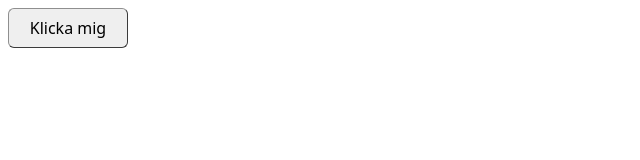
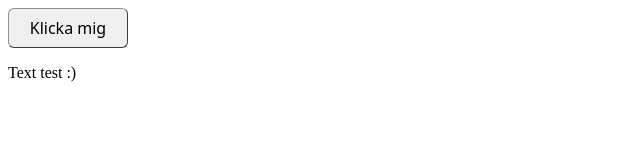
Before and after one commit to Yabbadubba/uppgift3, a plain HTML site: page index.html in a window 1280 px wide. Shown: the full height of the page, 0-640 px from the left. Drawn offline with Linux system fonts and the light colour scheme.

Commit message:
tillagt text

```diff
--- a/index.html
+++ b/index.html
@@ -12,6 +12,7 @@
     <div id="buttondiv">
 
         <button type="button" id="knapp" onclick="onpressed()">Klicka mig</button>
+        <p>Text test :)</p>
 
     </div>
 
```
